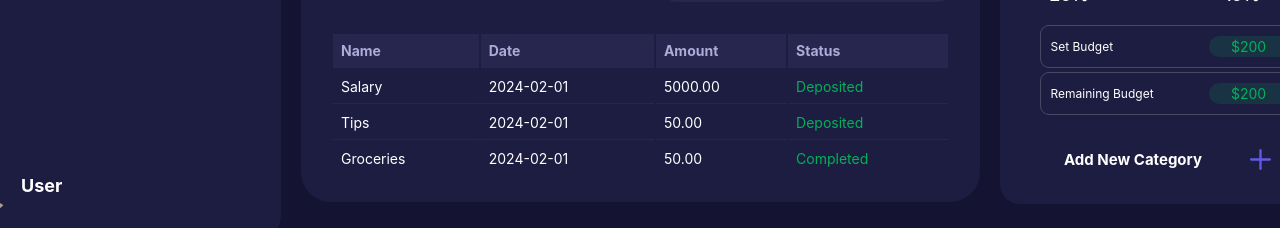
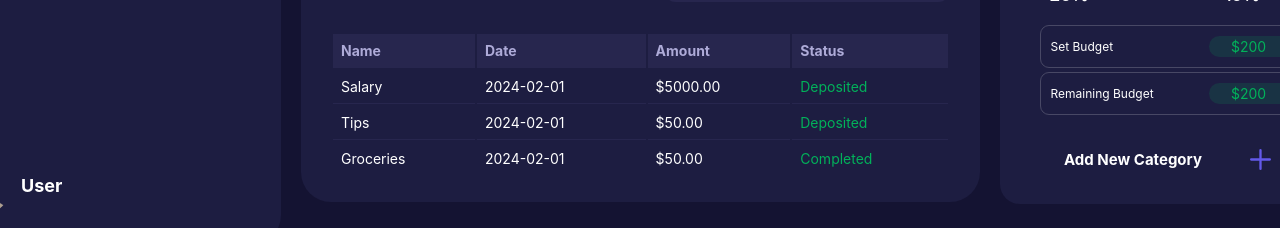
Before and after one commit to MaryBruff/DoughFin_FE, a React (Create React App) app: page / in a window 1280 px wide. Shown: the part 555-783 px from the top of the page. Built offline with nearby package versions, Linux system fonts and the light colour scheme.

Commit message:
Add dollar sign to amounts in transactions table

```diff
--- a/src/components/TransactionsTable/TransactionsTable.js
+++ b/src/components/TransactionsTable/TransactionsTable.js
@@ -1,44 +1,46 @@
-import React, {useState} from 'react'
-import './TransactionsTable.css'
-import SearchBarButton from '../../assets/icons/searchbar-button.svg'
+import React, { useState } from "react";
+import "./TransactionsTable.css";
+import SearchBarButton from "../../assets/icons/searchbar-button.svg";
 
-
-const TransactionsTable = ({income, expenses}) => {
-  const incomeTransactions = income.map(transaction => {
-     return(
-      <tr className='transactions-tr'>
+const TransactionsTable = ({ income, expenses }) => {
+  const incomeTransactions = income.map((transaction) => {
+    return (
+      <tr className="transactions-tr">
         <td>{transaction.source}</td>
         <td>{transaction.date}</td>
-        <td>{transaction.amount}</td>
-        <td className='transactions-status-text'>Deposited</td>
+        <td>${transaction.amount}</td>
+        <td className="transactions-status-text">Deposited</td>
       </tr>
-     )
-  })
-  const expenseTransactions = expenses.map(transaction => {
-    return(
-     <tr className='transactions-tr'>
-       <td>{transaction.description}</td>
-       <td>{transaction.date}</td>
-       <td>{transaction.amount}</td>
-      <td className='transactions-status-text'>Completed</td>
-     </tr>
-    )
- })
+    );
+  });
+  const expenseTransactions = expenses.map((transaction) => {
+    return (
+      <tr className="transactions-tr">
+        <td>{transaction.description}</td>
+        <td>{transaction.date}</td>
+        <td>${transaction.amount}</td>
+        <td className="transactions-status-text">Completed</td>
+      </tr>
+    );
+  });
   return (
-    <section className='transactions'>
-      <header className='transactions-header'>
-        <h1 className='transactions-h1'>Transactions</h1>
-        <div className='transactions-searchbar-container'>
-          <div className='searchbar-flex'>
-            <input className='searchbar-text' type='text' placeholder='Search...' />
-            <button className='searchbar-button'></button>
+    <section className="transactions">
+      <header className="transactions-header">
+        <h1 className="transactions-h1">Transactions</h1>
+        <div className="transactions-searchbar-container">
+          <div className="searchbar-flex">
+            <input
+              className="searchbar-text"
+              type="text"
+              placeholder="Search..."
+            />
+            <button className="searchbar-button"></button>
           </div>
         </div>
       </header>
       <div className="table-scroll">
-
-        <table className='transactions-table-container'>
-          <thead >
+        <table className="transactions-table-container">
+          <thead>
             <tr>
               <th>Name</th>
               <th>Date</th>
@@ -53,8 +55,7 @@ const TransactionsTable = ({income, expenses}) => {
         </table>
       </div>
     </section>
+  );
+};
 
-  )
-}
-
-export default TransactionsTable
+export default TransactionsTable;
```
